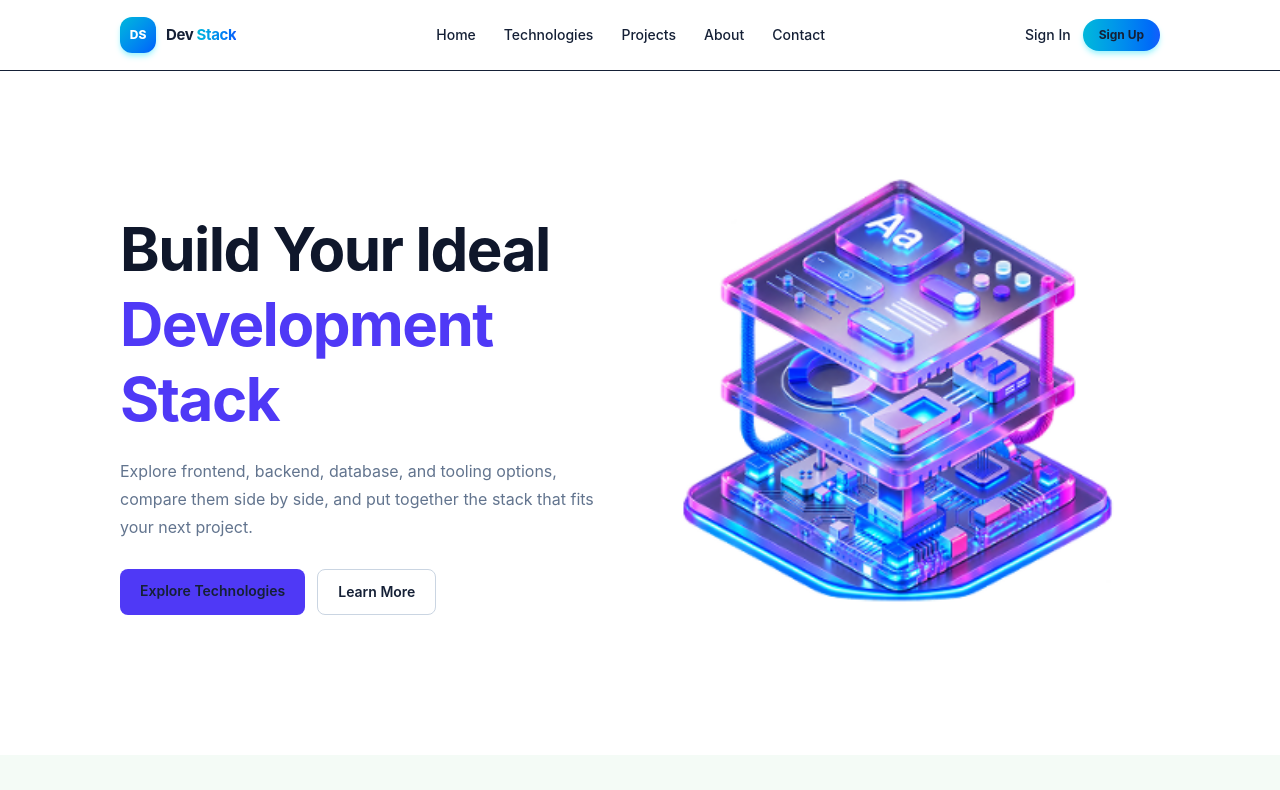
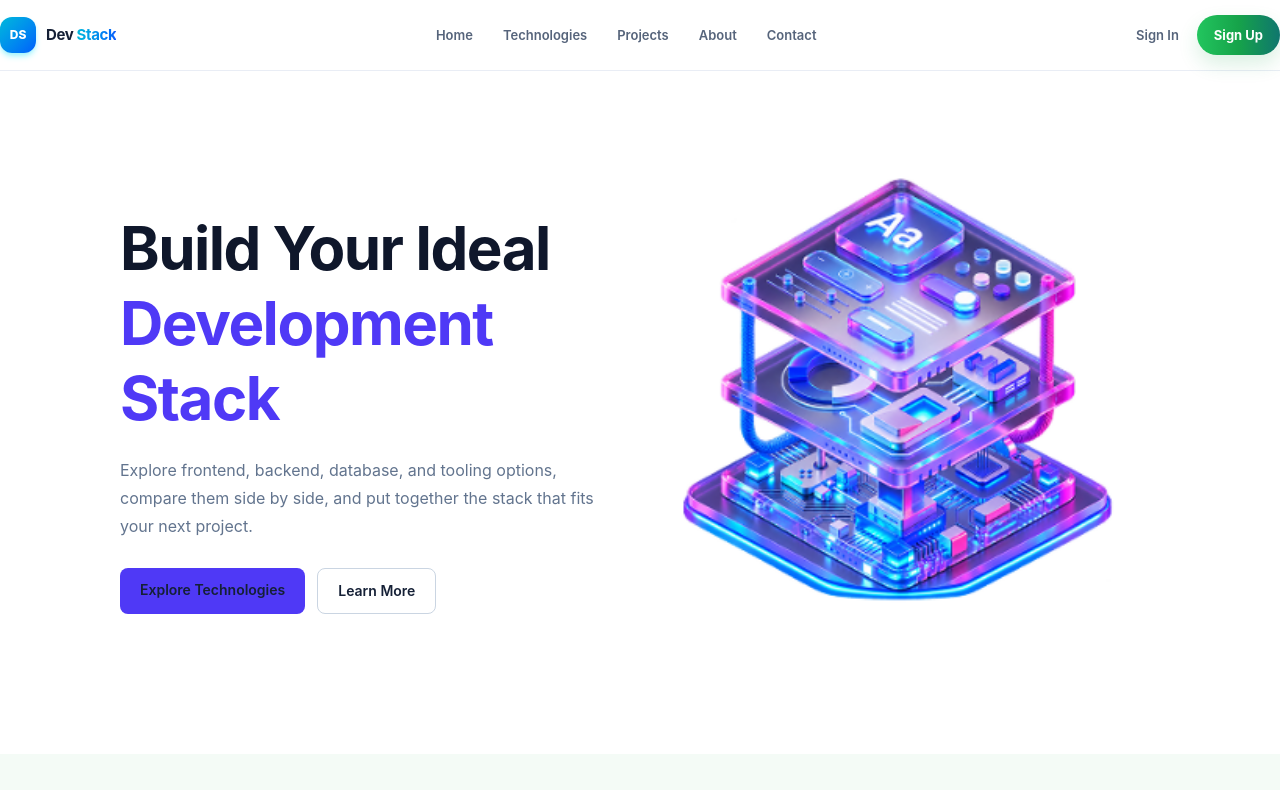
Before and after one commit to anwarsadek/assignment-5-dev-stack-builder, a React (Vite) app: page / in a window 1280 px wide. Shown: the top 790 px of the page. Built offline with nearby package versions, Linux system fonts and the light colour scheme.

Commit message:
fix sticky navbar

```diff
--- a/src/components/Navbar/Navbar.jsx
+++ b/src/components/Navbar/Navbar.jsx
@@ -7,61 +7,41 @@ function Navbar() {
   const [mobileMenuOpen, setMobileMenuOpen] = React.useState(false);
 
   return (
-    <header className="border-b bg-white">
-      <nav className="mx-auto flex min-h-[70px] max-w-[1080px] items-center justify-between px-5">
+    <header className="site-header">
+      <nav className="navbar">
         <Brand />
 
-        <div className="hidden items-center gap-7 md:flex">
+        <div className={`nav-links ${mobileMenuOpen ? 'show' : ''}`}>
           {navLinks.map((label) => (
             <a
               key={label}
               href={`#${label.toLowerCase()}`}
-              className="text-sm font-medium text-gray-600 hover:text-green-600"
+              onClick={() => setMobileMenuOpen(false)}
             >
               {label}
             </a>
           ))}
         </div>
 
-        <div className="flex items-center gap-3">
-          <a
-            href="#signin"
-            className="text-sm font-medium text-gray-600"
-          >
+        <div className="auth-actions">
+          <a href="#signin" className="signin">
             Sign In
           </a>
 
-          <a
-            href="#signup"
-            className="rounded-full bg-gradient-to-r from-cyan-500 to-blue-600 px-4 py-2 text-xs font-bold text-white shadow-md shadow-cyan-200 transition hover:-translate-y-0.5 hover:shadow-lg"
-          >
+          <a href="#signup" className="signup">
             Sign Up
           </a>
 
           <button
             type="button"
+            className="mobile-menu-button"
             onClick={() => setMobileMenuOpen(!mobileMenuOpen)}
-            className="text-xl md:hidden"
+            aria-label="Toggle navigation menu"
           >
             ☰
           </button>
         </div>
       </nav>
-
-      {mobileMenuOpen && (
-        <div className="border-t bg-white px-5 py-3 md:hidden">
-          {navLinks.map((label) => (
-            <a
-              key={label}
-              href={`#${label.toLowerCase()}`}
-              className="block py-2 text-sm text-gray-600"
-              onClick={() => setMobileMenuOpen(false)}
-            >
-              {label}
-            </a>
-          ))}
-        </div>
-      )}
     </header>
   );
 }
--- a/src/styles.css
+++ b/src/styles.css
@@ -1,4 +1,3 @@
-
 @import "tailwindcss";
 
 :root {
@@ -23,6 +22,7 @@ html {
 
 body {
   margin: 0;
+  padding-top: 70px;
   font-family: Inter, ui-sans-serif, system-ui, -apple-system, BlinkMacSystemFont, "Segoe UI", sans-serif;
   color: var(--text);
   background: var(--page);
@@ -62,11 +62,14 @@ img {
 }
 
 .site-header {
-  position: sticky;
+  position: fixed;
   top: 0;
-  z-index: 100;
+  left: 0;
+  width: 100%;
+  z-index: 9999;
   background: rgba(255, 255, 255, .95);
   backdrop-filter: blur(14px);
+  -webkit-backdrop-filter: blur(14px);
   border-bottom: 1px solid var(--line);
 }
 
@@ -524,7 +527,6 @@ img {
   }
 }
 
-
 .footer {
   background: #fff;
   border-top: 1px solid var(--line);
```
